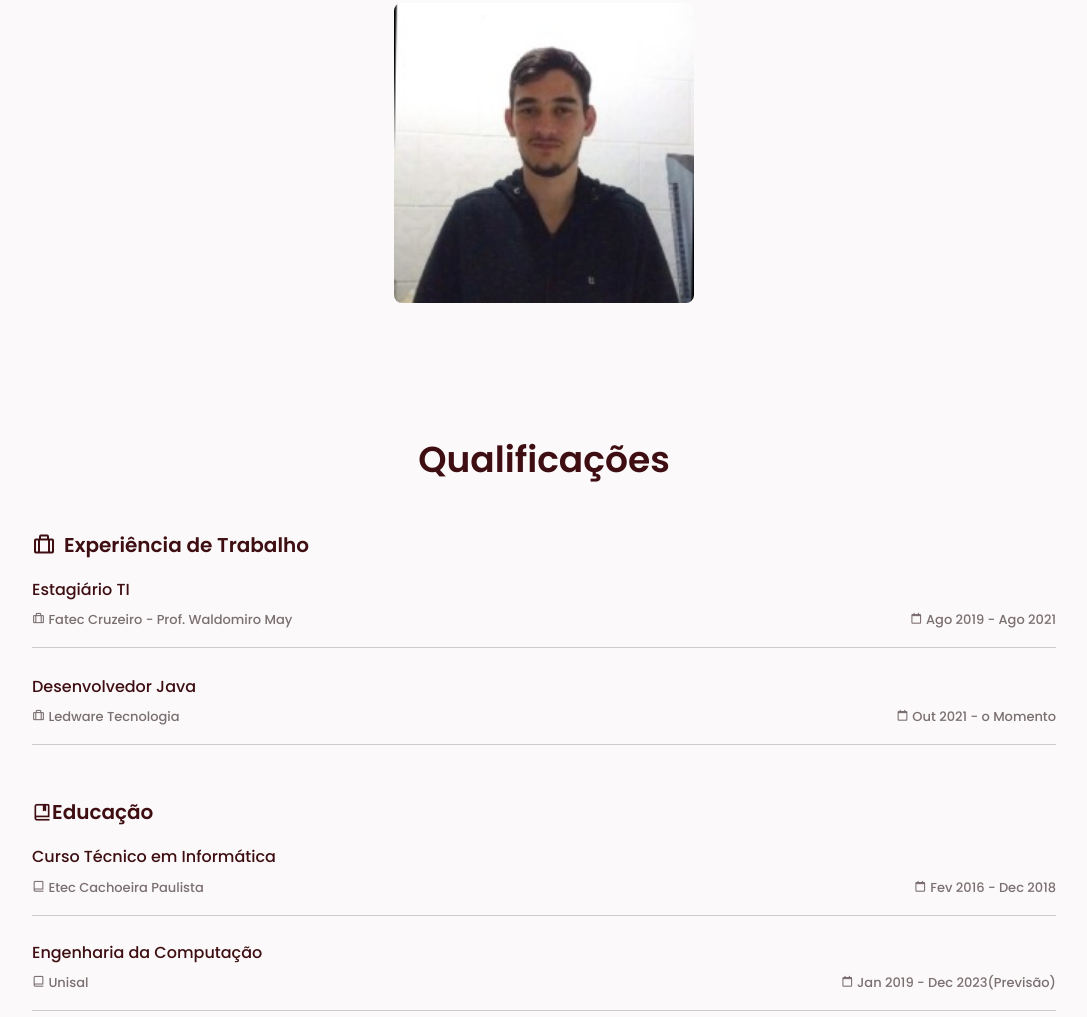
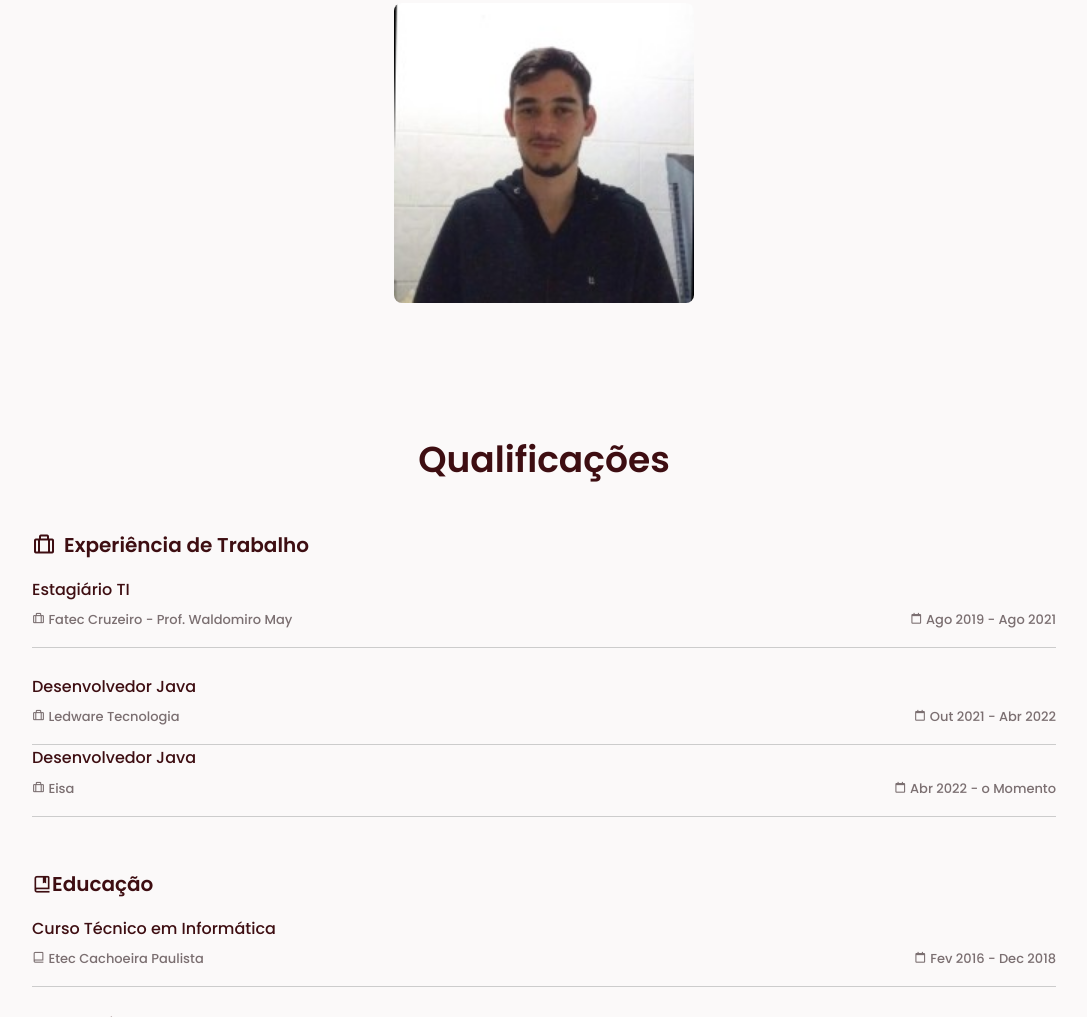
Before and after one commit to Jvvillasb/SitePortfolio, a plain HTML site: page index.html in a window 1280 px wide. Shown: the part 1168-2185 px from the top of the page, without its empty margins (96-1183 px from the left). Drawn offline with nearby package versions, Linux system fonts and the light colour scheme.

Commit message:
Refactor index.html

```diff
--- a/index.html
+++ b/index.html
@@ -72,7 +72,7 @@
 
                 <div class="about__container bd-grid">
                     <div class="about__data bd-grid">
-                        <p class="about__description"><span>Sou estudante de Engenharia da Computação,<br> possuo 20 anos e atualmente estou no 7° Semestre.<br> Sou Entusiasta da Linguagem Java, trabalhando como <br> Desenvolvedor Back-End construindo API's com Spring Boot.</span></p>
+                        <p class="about__description"><span>Sou estudante de Engenharia da Computação,<br> possuo 21 anos e atualmente estou no 8° Semestre.<br> Sou Entusiasta da Linguagem Java, trabalhando como <br> Desenvolvedor Back-End construindo API's com Spring Boot.</span></p>
 
                     </div>
 
@@ -121,7 +121,24 @@
 
                                     <span class="qualification__work">
                                         <i class='bx bx-calendar-alt qualification__icon'></i>
-                                        Out 2021 - o Momento
+                                        Out 2021 - Abr 2022
+                                    </span>
+                                </div>
+                            </div>
+                        </div>
+                        <div class="bd-grid">
+                            <div class="qualification__data">
+                                <h3 class="qualification__area">Desenvolvedor Java</h3>
+
+                                <div class="qualification__box">
+                                    <span class="qualification__work">
+                                        <i class='bx bx-briefcase-alt qualification__icon'></i>
+                                        Eisa
+                                    </span>
+
+                                    <span class="qualification__work">
+                                        <i class='bx bx-calendar-alt qualification__icon'></i>
+                                        Abr 2022 - o Momento
                                     </span>
                                 </div>
                             </div>
```
